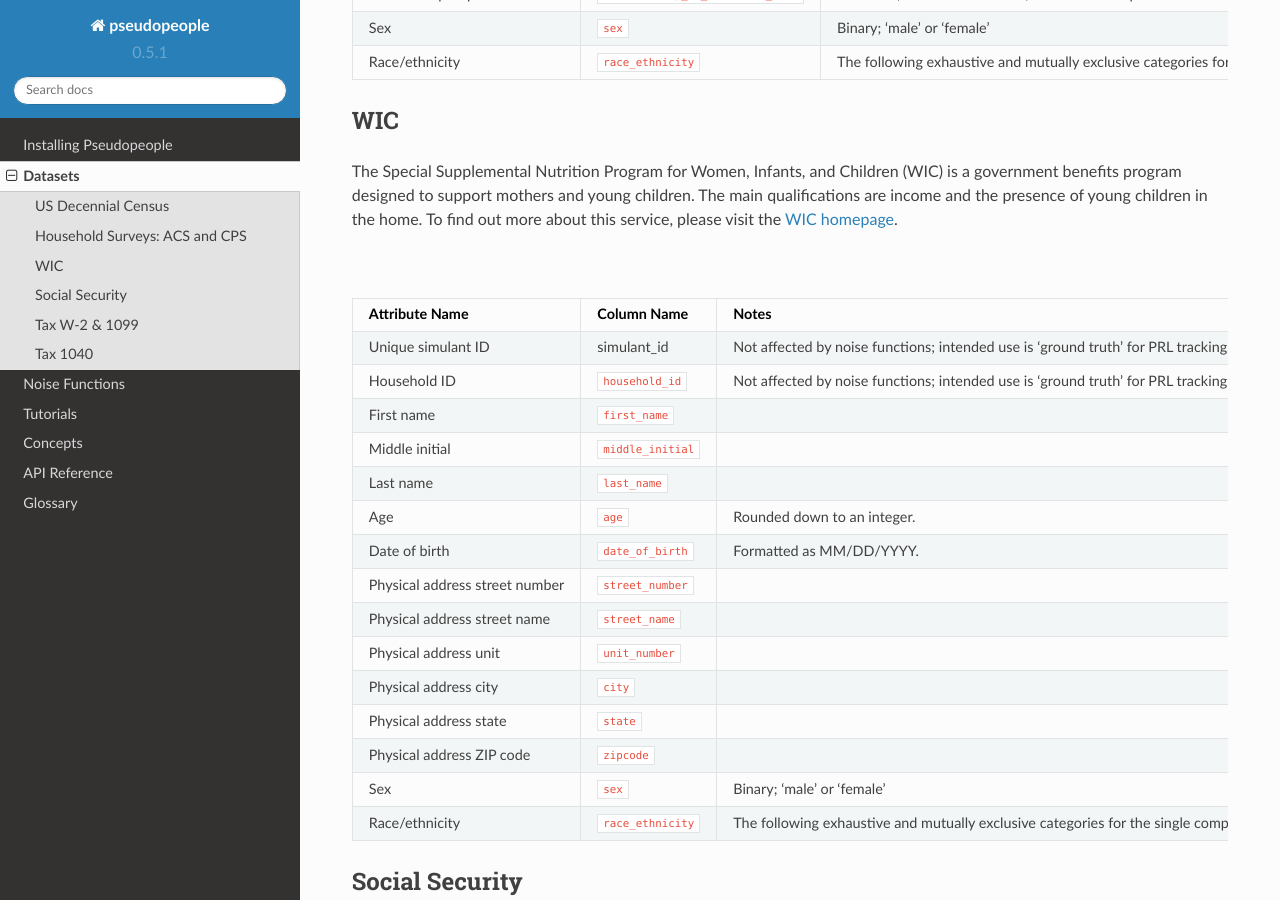
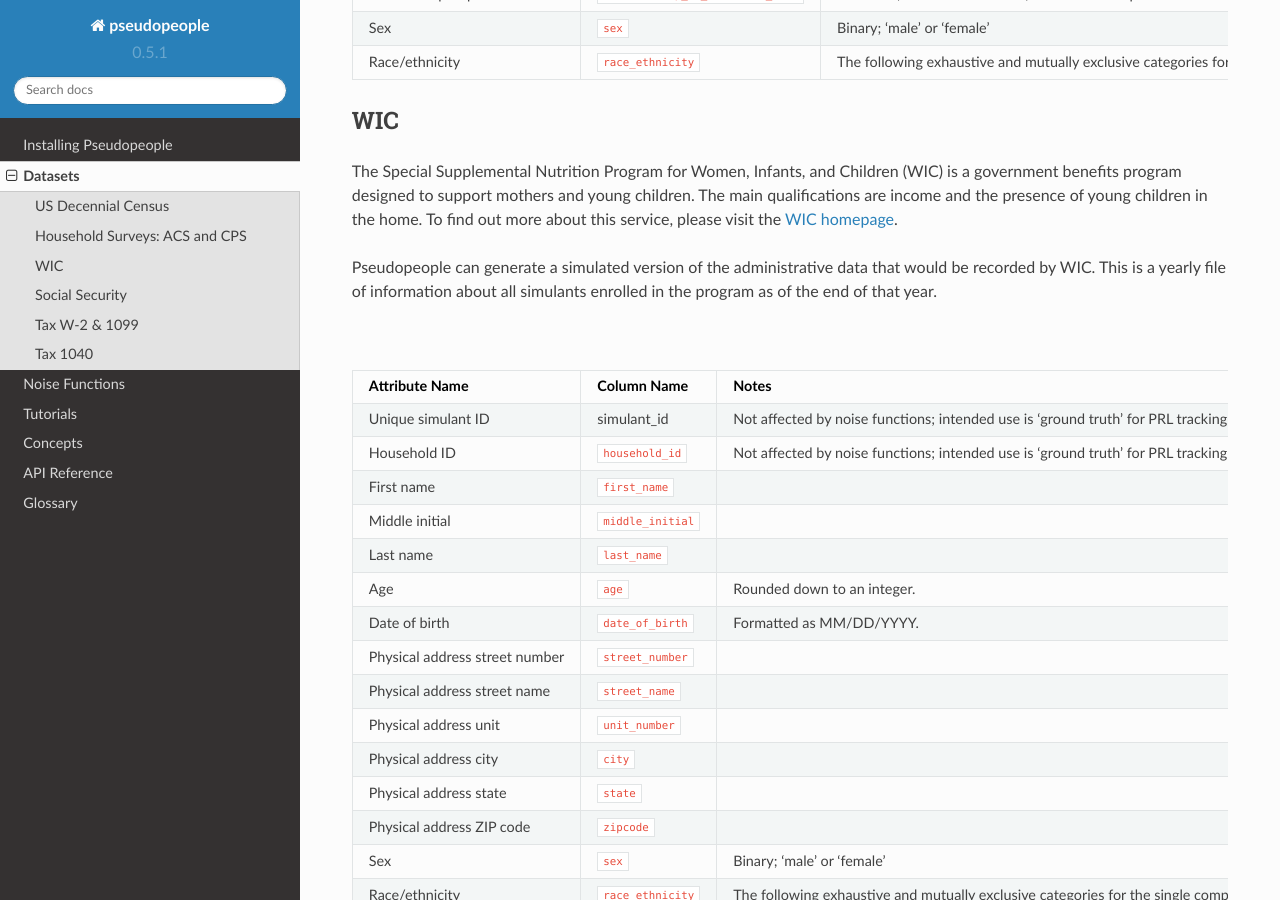
Before and after one commit to ihmeuw/pseudopeople, a Sphinx documentation site: the page built from docs/source/datasets/index.rst, in a window 1280 px wide and 900 px high, scrolled down 2768 px. Built offline with Sphinx 7.4.7 and the Read the Docs theme 2.0.0, drawn with Linux system fonts in a browser that asks for light colours.

Commit message:
adding pseudopeople use of wic dataset

```diff
--- a/docs/source/datasets/index.rst
+++ b/docs/source/datasets/index.rst
@@ -176,6 +176,9 @@
 children. The main qualifications are income and the presence of young children in the home. To find out more about this service, please visit the `WIC
 homepage <https://www.fns.usda.gov/wic>`_.
 
+Pseudopeople can generate a simulated version of the administrative data that would be recorded by WIC. This is a yearly file of information about all
+simulants enrolled in the program as of the end of that year.
+
 .. list-table:: **Simulant attributes**
    :header-rows: 1
 
```
